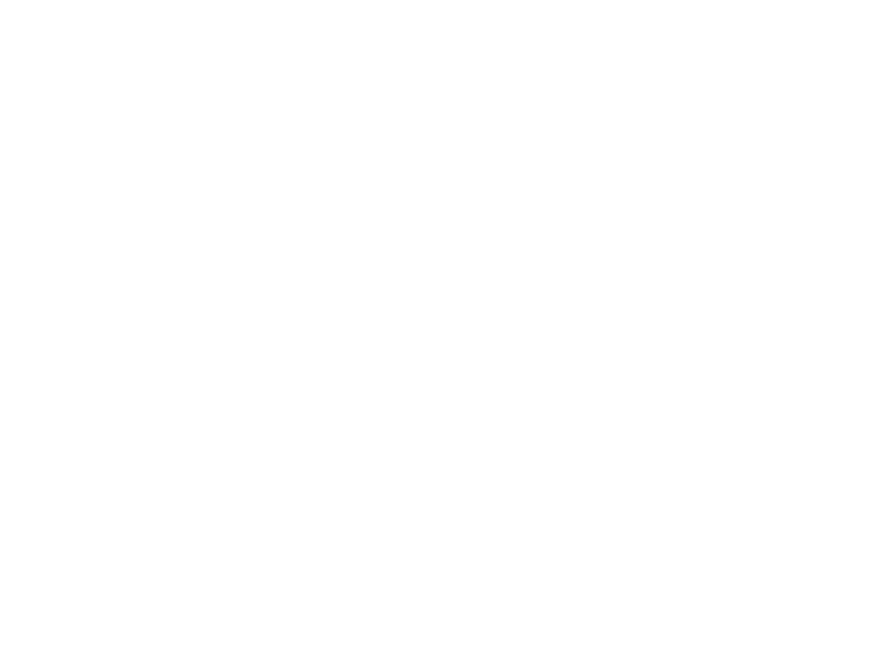
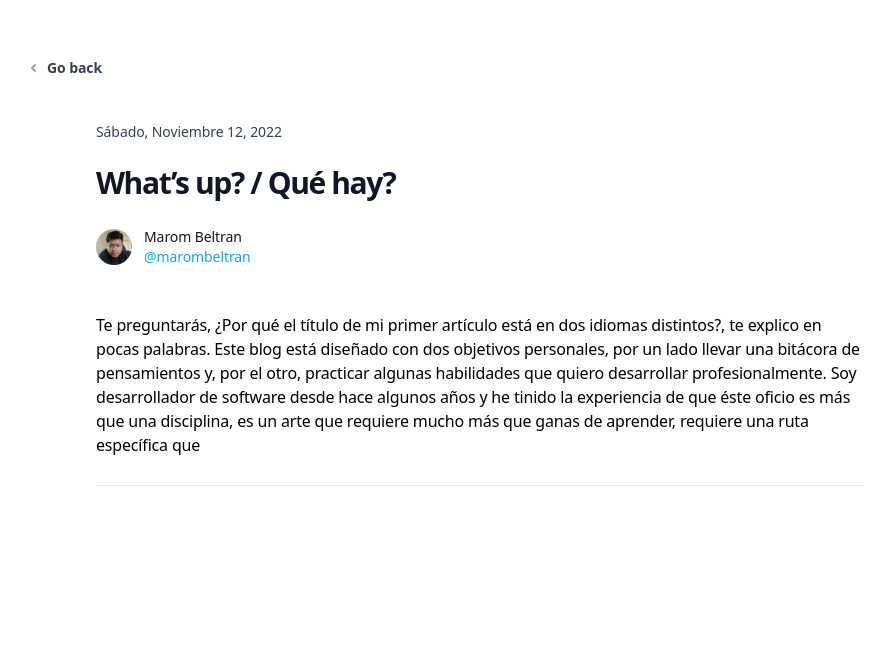
Before and after one commit to marombeltran/marombeltran.github.io, a website: page blog/greeting.html in a window 1280 px wide. Shown: the whole page, without its empty margins (160-1050 px from the left). Drawn offline with Linux system fonts and the light colour scheme; a web font is replaced by a local one.

Commit message:
Fix font family

```diff
--- a/blog/greeting.html
+++ b/blog/greeting.html
@@ -1,10 +1,67 @@
 <!DOCTYPE html>
 <html lang="en">
-<head>
-    <meta charset="UTF-8">
-    <title>Marom Beltran - Greeting</title>
-</head>
-<body>
+    <head>
+        <meta charset="UTF-8">
+        <meta name="viewport" content="width=device-width, user-scalable=no, initial-scale=1.0, maximum-scale=1.0, minimum-scale=1.0">
+        <meta http-equiv="X-UA-Compatible" content="ie=edge">
+        <link href="../dist/output.css" rel="stylesheet">
+        <title>Marom Beltran - Greeting</title>
+    </head>
+    <body class="font-inter text-base text-black bg-white antialiased font-feature-default">
+        <div class="md:container md:mx-auto py-6">
+            <div class="max-w-8xl mx-auto">
+                <div class="flex px-4 pt-8 pb-10 lg:px-8">
+                    <a class="group flex font-semibold text-sm leading-6 text-slate-700 hover:text-slate-900 dark:text-slate-200 dark:hover:text-white" href="http://localhost:63342/marombeltran.github.io/index.html">
+                        <svg viewBox="0 -9 3 24" class="overflow-visible mr-3 text-slate-400 w-auto h-6 group-hover:text-slate-600 dark:group-hover:text-slate-300">
+                            <path d="M3 0L0 3L3 6" fill="none" stroke="currentColor" stroke-width="2" stroke-linecap="round" stroke-linejoin="round"></path>
+                        </svg>
+                        Go back
+                    </a>
+                </div>
+            </div>
+            <div class="px-4 sm:px-6 md:px-8">
+                <div class="max-w-3xl mx-auto pb-28">
+                    <main>
+                        <article class="relative pt-10">
+                            <h1 class="text-2xl font-extrabold tracking-tight text-slate-900 dark:text-slate-200 md:text-3xl">
+                                What’s up? / Qué hay?
+                            </h1>
+                            <div class="text-sm leading-6">
+                                <dl>
+                                    <dt class="sr-only">Date</dt>
+                                    <dd class="absolute top-0 inset-x-0 text-slate-700 dark:text-slate-400">
+                                        <time datetime="2022-11-12T15:30:00.000Z">Sábado, Noviembre 12, 2022</time>
+                                    </dd>
+                                </dl>
+                            </div>
+                            <div class="mt-6">
+                                <ul class="flex flex-wrap text-sm leading-6 -mt-6 -mx-5">
+                                    <li class="flex items-center font-medium whitespace-nowrap px-5 mt-6">
+                                        <img src="../src/images/marombeltran.jpg" alt="Marom Beltran" class="mr-3 w-9 h-9 rounded-full bg-slate-50 dark:bg-slate-800" decoding="async">
+                                        <div class="text-sm leading-4">
+                                            <div class="text-slate-900 dark:text-slate-200">Marom Beltran</div>
+                                            <div class="mt-1">
+                                                <a href="https://twitter.com/marom_beltran" class="text-sky-500 hover:text-sky-600 dark:text-sky-400">@<!-- -->marombeltran</a>
+                                            </div>
+                                        </div>
+                                    </li>
+                                </ul>
+                            </div>
+                            <div class="mt-12 prose prose-slate dark:prose-dark">
+                                <p>
+                                    Te preguntarás, ¿Por qué el título de mi primer artículo está en dos idiomas distintos?, te explico en pocas palabras. Este blog está diseñado con dos objetivos personales, por un lado llevar una bitácora
+                                    de pensamientos y, por el otro, practicar algunas habilidades que quiero desarrollar profesionalmente. Soy desarrollador de software desde hace algunos años y he tinido la experiencia de que éste oficio es más
+                                    que una disciplina, es un arte que requiere mucho más que ganas de aprender, requiere una ruta específica que
 
-</body>
+                                </p>
+                                <p></p>
+                                <hr class="my-7">
+                                <p></p>
+                            </div>
+                        </article>
+                    </main>
+                </div>
+            </div>
+        </div>
+    </body>
 </html>
--- a/tailwind.config.js
+++ b/tailwind.config.js
@@ -1,8 +1,23 @@
 /** @type {import('tailwindcss').Config} */
 module.exports = {
     // content: ["./src/**/*.{html,js}"],
-    content: ["./*.html"],
+    content: ["./**/*.html"],
     theme: {
+        fontFeatureSettings: {
+            numeric: ['tnum', 'salt', 'ss02']
+        },
+        fontSize: {
+            xs: '0.75rem',
+            sm: '0.875rem',
+            base: '1rem',
+            lg: '1.125rem',
+            xl: '36px',
+            '2xl': '1.5rem',
+            '3xl': '1.875rem',
+            '4xl': '2.25rem',
+            '5xl': '3rem',
+            '6xl': '4rem'
+        },
         container: {
             center: true,
             padding: '2rem',
@@ -14,18 +29,31 @@
             'md': '768px',
             // => @media (min-width: 768px) { ... }
 
-            'lg': '868px', // '1024px',
+            'lg': '1024px',
             // => @media (min-width: 1024px) { ... }
 
-            'xl': '868px', // '1280px',
+            'xl': '1024px', // '1280px',
             // => @media (min-width: 1280px) { ... }
 
-            '2xl': '868px', // '1536px',
+            '2xl': '1024px', // '1536px',
             // => @media (min-width: 1536px) { ... }
+        },
+        fontFamily: {
+            'sans': ['ui-sans-serif', 'system-ui'],
+            'serif': ['ui-serif', 'Georgia'],
+            'mono': ['ui-monospace', 'SFMono-Regular'],
+            'display': ['Oswald'],
+            'body': ['"Open Sans"'],
         },
         extend: {},
     },
     plugins: [
-        // require('@tailwindcss/forms'),
+        require('tailwindcss-font-inter')({ // default settings
+            a: -0.0223,
+            b: 0.185,
+            c: -0.1745,
+            baseFontSize: 16,
+            importFontFace: true,
+        }),
     ],
 }
```
Also changed, not shown: index.html (+8 -7 lines), package.json (added, +23 -0 lines), dist/output.css, 2 other files.
